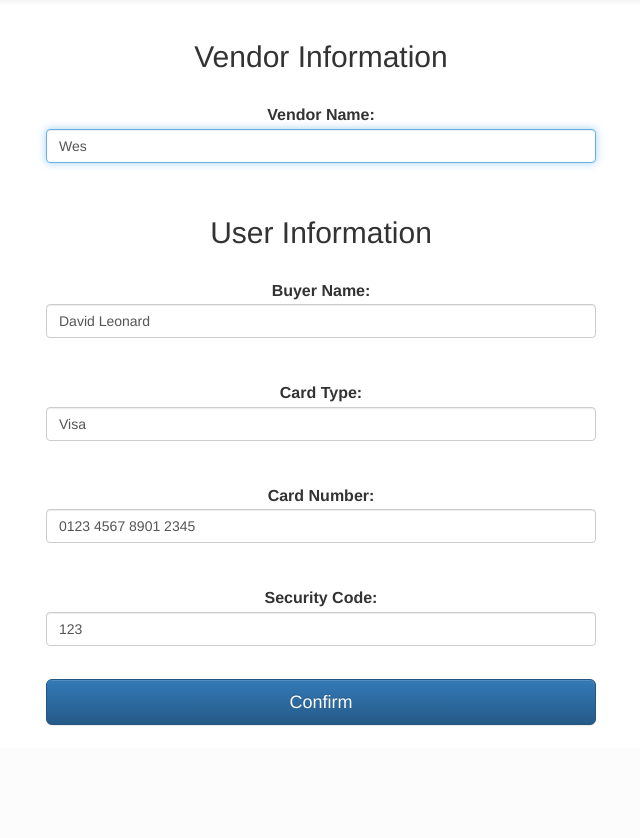
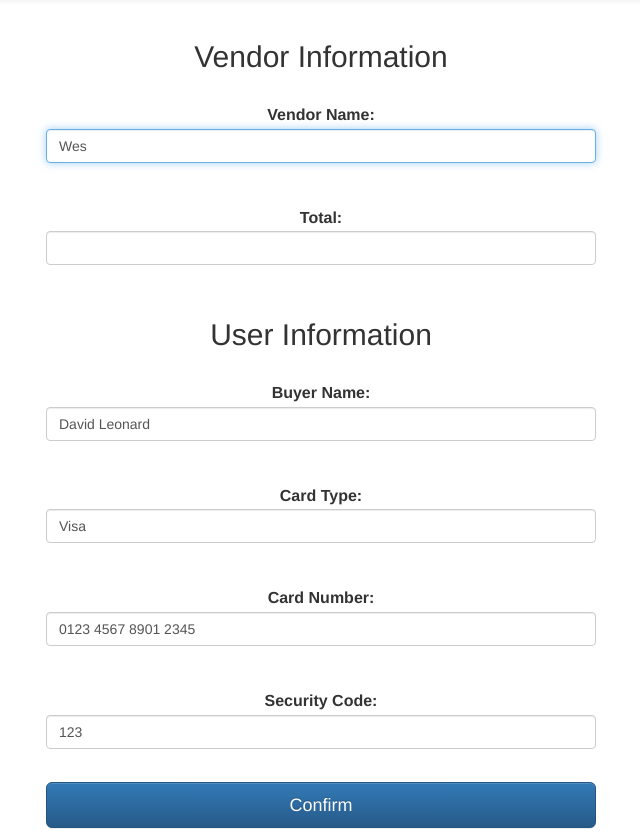
Before and after one commit to DrkSephy/set-revisited, a Django app: template set/app/templates/app/bank.html in a window 1280 px wide. Shown: the part 52-890 px from the top of the page, without its empty margins (319-959 px from the left). Before the commit the page ends 778 px from the top, so only its background shows below. Run offline with Django 3.2, Linux system fonts and the light colour scheme; the template is opened without the code that fills it, so the values that code supplies are empty; some libraries are stand-ins or nearby versions.

Commit message:
Updating dictionary containing summary, updating bank template

```diff
--- a/set/app/templates/app/bank.html
+++ b/set/app/templates/app/bank.html
@@ -22,6 +22,11 @@
             <h2> Vendor Information <h2>
             <label style="font-size: 16px;">Vendor Name:</label>
             <input type="text" name="vendor name" class="form-control" placeholder="Wes" value="Wes" required autofocus>
+
+            <br>
+
+            <label style="font-size: 16px;">Total: </label>
+            <input type="text" name="total price" class="form-control" placeholder="" value="{{vendor.total}}" required autofocus>
 
             <br>
 
--- a/set/app/views.py
+++ b/set/app/views.py
@@ -79,7 +79,7 @@ def bank(request):
 	for item in summary['items']:
 		total += float(item['price'])
 
-	summary['total'] = [{'total': "%.2f" % total}]
+	summary['total'] = "%.2f" % total
 
 	print summary
 
```
